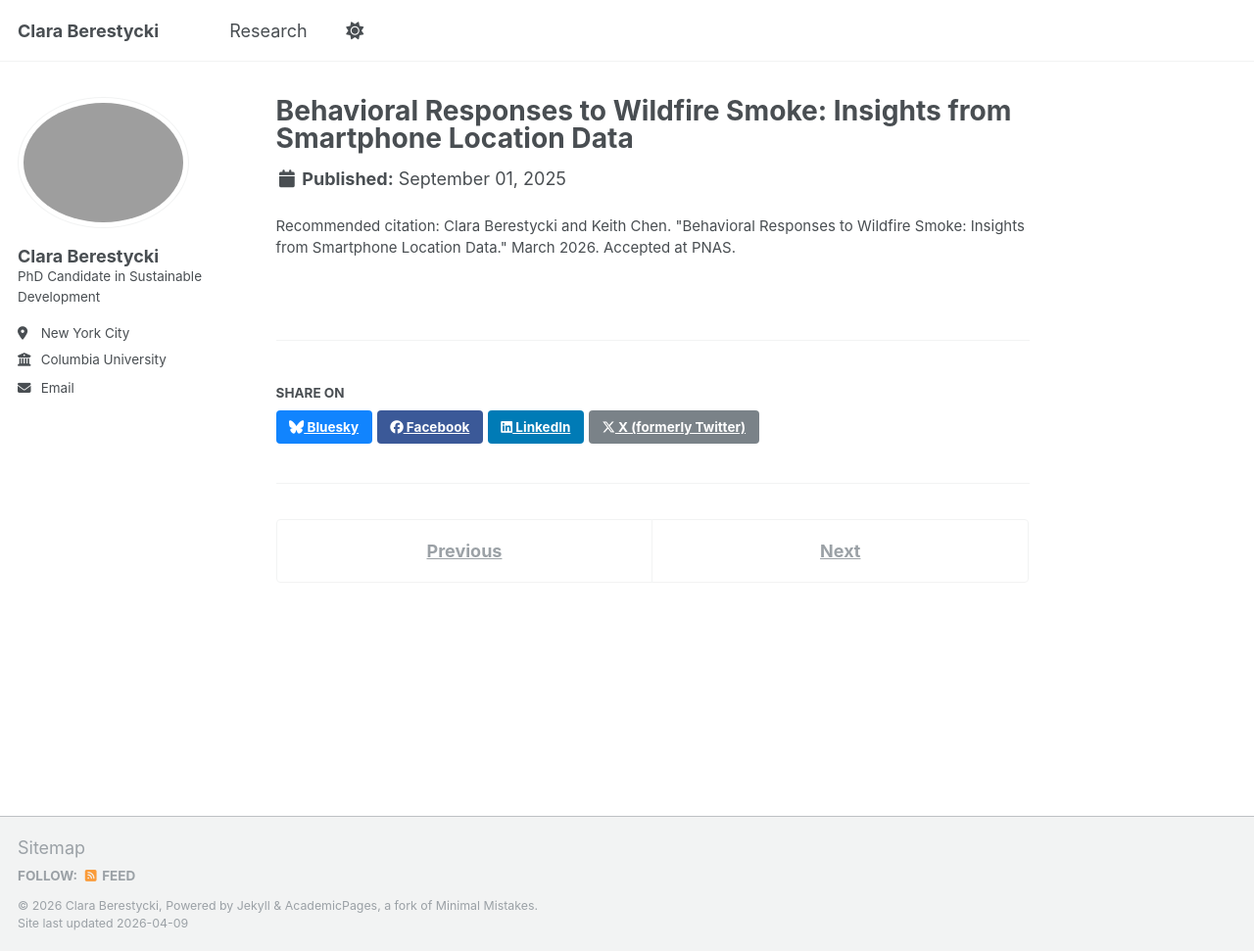
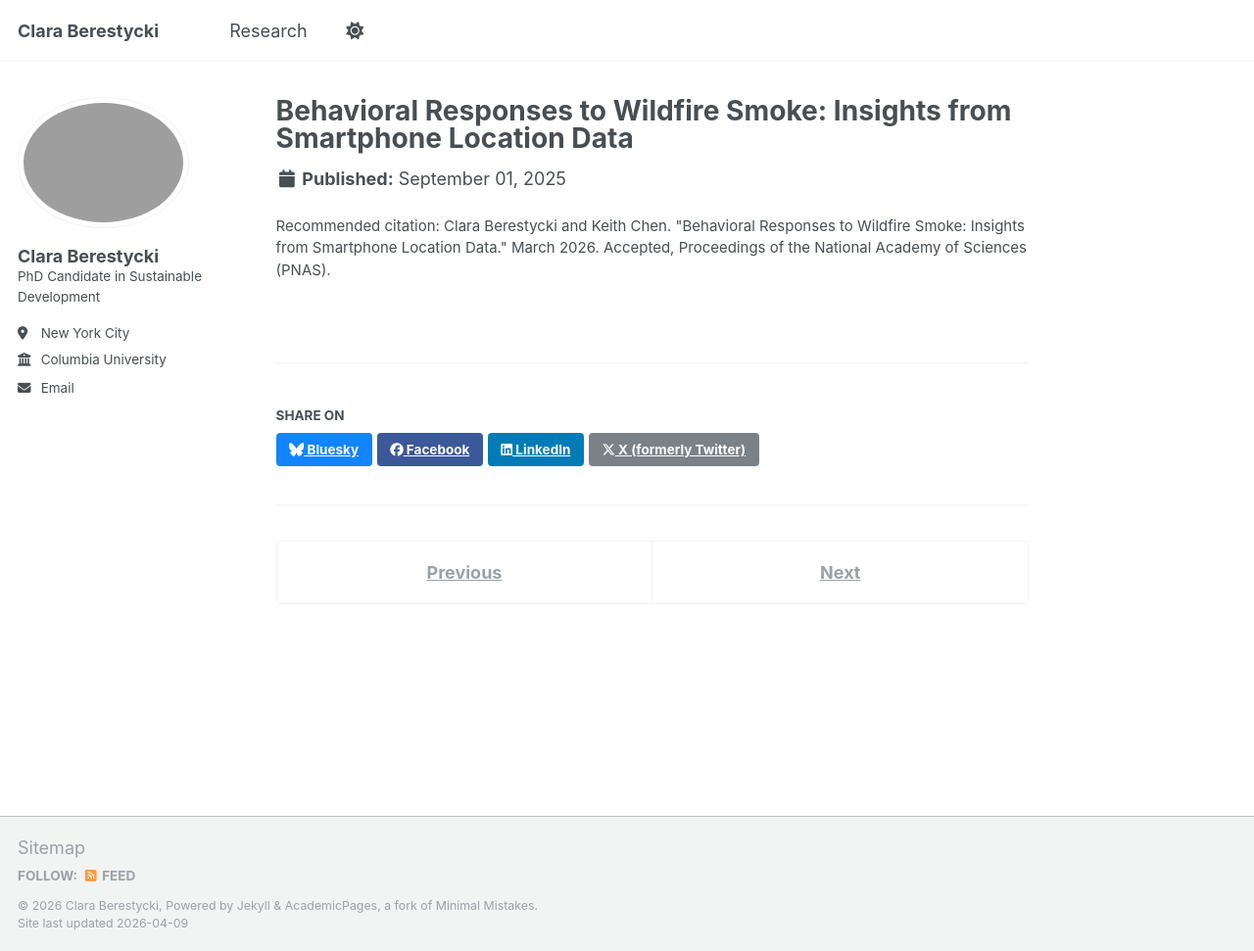
Before and after one commit to claraberes/claraberes.github.io, a Jekyll site: the page built from _publications/2025-10-24-behavioral-responses-to-wildfire-smoke.md, in a window 1280 px wide and 971 px high. Shown: the whole window at 98% size. Built offline with Jekyll 4.4.1, drawn with Linux system fonts in a browser that asks for light colours.

Commit message:
Update 2025-10-24-behavioral-responses-to-wildfire-smoke.md

```diff
--- a/_publications/2025-10-24-behavioral-responses-to-wildfire-smoke.md
+++ b/_publications/2025-10-24-behavioral-responses-to-wildfire-smoke.md
@@ -6,7 +6,7 @@ date: 2025-09-01
 authors:
   - "Clara Berestycki"
   - "Keith Chen"
-citation: 'Clara Berestycki and Keith Chen. "Behavioral Responses to Wildfire Smoke: Insights from Smartphone Location Data." March 2026. Accepted at PNAS.'
+citation: 'Clara Berestycki and Keith Chen. "Behavioral Responses to Wildfire Smoke: Insights from Smartphone Location Data." March 2026. Accepted, Proceedings of the National Academy of Sciences (PNAS).'
 status: "working paper"
 note: 'Received "Best Student Conference Paper Award" at the 2025 [NAREA Conference](https://narea.org/meeting-2025/).'
 ---
```
